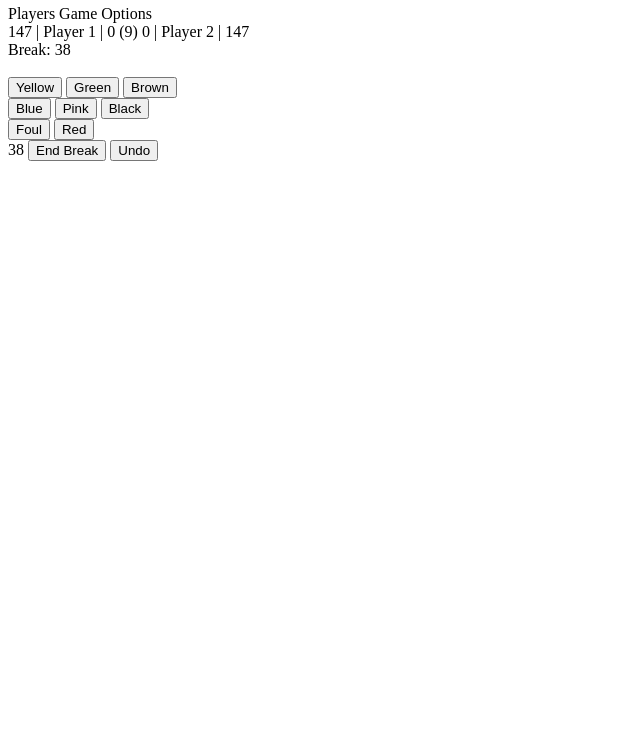
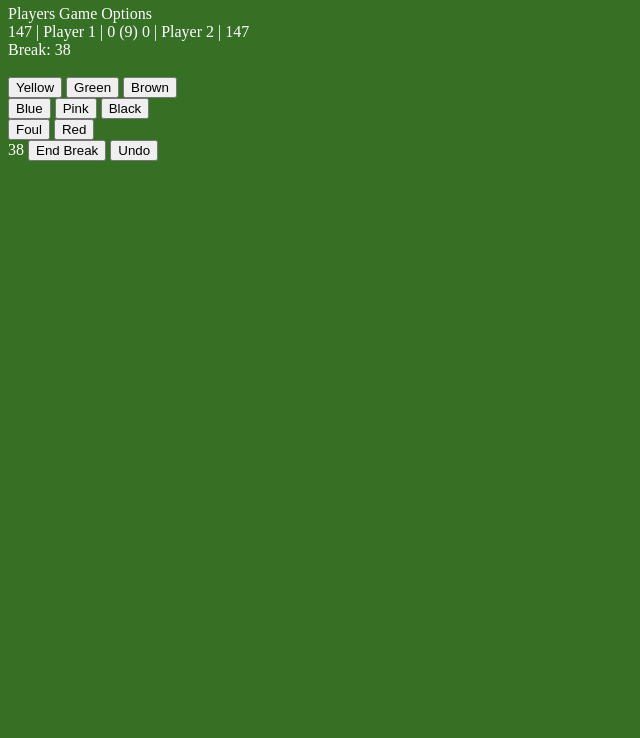
Before and after one commit to mwbramble/snooker-scoreboard, a plain HTML site: page index.html in a window 1280 px wide. Shown: the part 62-800 px from the top of the page, without its empty margins (0-640 px from the left). Drawn offline with Linux system fonts and the light colour scheme.

Commit message:
made the background green like a snooker table and fixed the link tag to correctly point to style.css (not styles.css)

```diff
--- a/index.html
+++ b/index.html
@@ -4,7 +4,7 @@
   <meta charset="UTF-8">
   <meta http-equiv="X-UA-Compatible" content="IE=edge">
   <meta name="viewport" content="width=device-width, initial-scale=1.0">
-  <link rel="stylesheet" type="text/css" href="styles.css">
+  <link rel="stylesheet" type="text/css" href="style.css">
   <title>Snooker Scoreboard</title>
 </head>
 <body>
--- a/style.css
+++ b/style.css
@@ -0,0 +1,4 @@
+body{
+  background-color: #357025;
+  color: #FFFFFF;
+}
```
